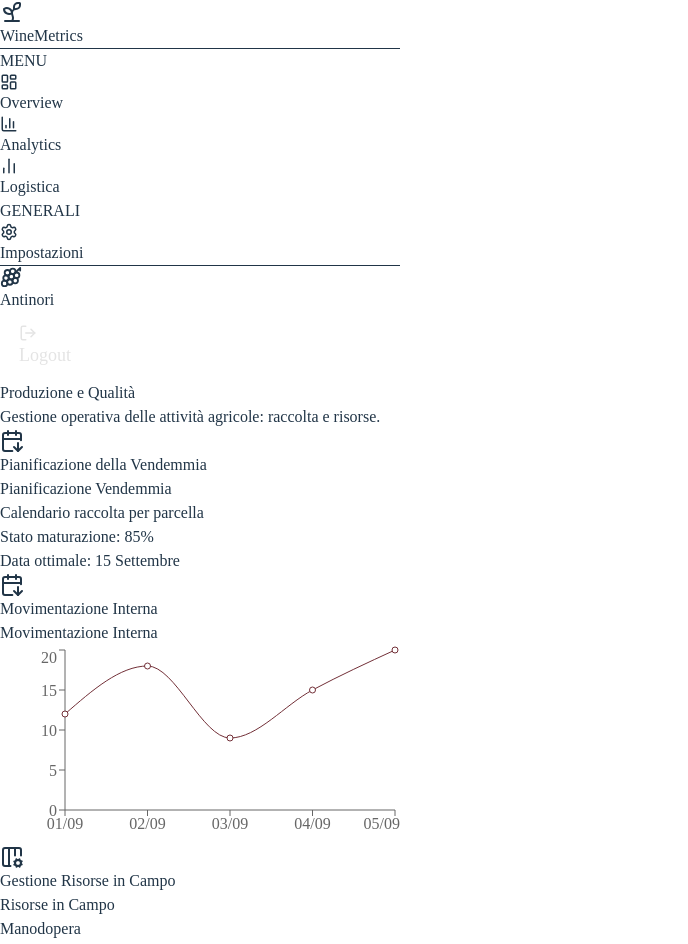
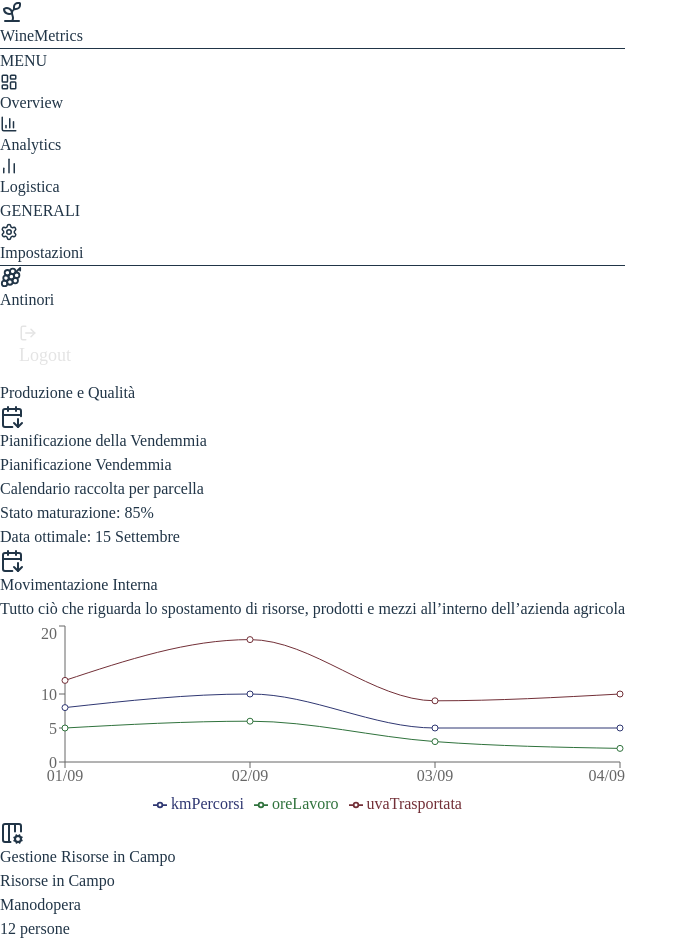
Before and after one commit to RamonaRuoppo/wine-dashboard, a React (Vite) app in the folder wine-dashboard/: page /logistic in a window 1280 px wide. Shown: the top 944 px of the page, without its empty margins (0-688 px from the left). Built offline with nearby package versions, Linux system fonts and the light colour scheme; sample sign-in values are in the browser's storage.

Commit message:
fix grafico moviementi interni

```diff
--- a/wine-dashboard/src/pages/Analytics.jsx
+++ b/wine-dashboard/src/pages/Analytics.jsx
@@ -64,7 +64,6 @@ function Analytics() {
     return (
         <div>
             <h2 className="text-3xl font-semibold mb-4">{title}</h2>
-            <p className="text-gray-500 mb-6">Qui è possibile visualizzare diversi dati e insights riguarto il tuo vigneto.</p>
             {/* Filtri */}
             <div className="flex items-center gap-3 mb-6 mt-6">
                 <ChartBar className="w-6 h-6 text-[#722F37]"></ChartBar>
--- a/wine-dashboard/src/pages/Logistic.jsx
+++ b/wine-dashboard/src/pages/Logistic.jsx
@@ -1,7 +1,7 @@
 import { CalendarArrowDown, ColumnsSettings } from "lucide-react";
 import Card from "../components/card/Card";
 import MetricCard from "../components/MetricCard";
-import { Line, LineChart, XAxis, YAxis } from "recharts";
+import { Legend, Line, LineChart, XAxis, YAxis } from "recharts";
 
 {/*
     TODO:
@@ -13,19 +13,15 @@ import { Line, LineChart, XAxis, YAxis } from "recharts";
 
 function Logistic() {
     const transportData = [
-        { giorno: "01/09", tonnellateTrasportate: 12 }, //TODO: creare simulatore
-        { giorno: "02/09", tonnellateTrasportate: 18 },
-        { giorno: "03/09", tonnellateTrasportate: 9 },
-        { giorno: "04/09", tonnellateTrasportate: 15 },
-        { giorno: "05/09", tonnellateTrasportate: 20 },
+        { giorno: "01/09", uvaTrasportata: 12, kmPercorsi: 8, oreLavoro: 5 },
+        { giorno: "02/09", uvaTrasportata: 18, kmPercorsi: 10, oreLavoro: 6 },
+        { giorno: "03/09", uvaTrasportata: 9, kmPercorsi: 5, oreLavoro: 3 },
+        { giorno: "04/09", uvaTrasportata: 10, kmPercorsi: 5, oreLavoro: 2 },
     ];
 
     return (
         <div>
             <h2 className="text-3xl font-semibold mb-6">Produzione e Qualità</h2>
-            <p className="text-gray-500 mb-6">
-                Gestione operativa delle attività agricole: raccolta e risorse.
-            </p>
 
             <div className="flex items-center gap-3 mb-6">
                 <CalendarArrowDown className="w-6 h-6 text-[#722F37]" />
@@ -43,11 +39,15 @@ function Logistic() {
                 <h2 className="text-lg font-semibold text-gray-700">Movimentazione Interna</h2>
             </div>
 
-            <Card title="Movimentazione Interna" className="mb-6">
-                <LineChart width={400} height={200} data={transportData}>
+            <Card className="mb-6">
+                <p className="text-gray-400 mb-6">Tutto ciò che riguarda lo spostamento di risorse, prodotti e mezzi all’interno dell’azienda agricola</p>
+                <LineChart width={"100%"} height={200} data={transportData}>
                     <XAxis dataKey="giorno" />
                     <YAxis />
-                    <Line type="monotone" dataKey="tonnellateTrasportate" stroke="#722F37" />
+                    <Legend/>
+                    <Line type="monotone" dataKey="uvaTrasportata" stroke="#722F37" />
+                    <Line type="monotone" dataKey="kmPercorsi" stroke="#2f3772ff" />
+                    <Line type="monotone" dataKey="oreLavoro" stroke="#2f723cff" />
                 </LineChart>
 
             </Card>
@@ -57,26 +57,30 @@ function Logistic() {
                 <h2 className="text-lg font-semibold text-gray-700">Gestione Risorse in Campo</h2>
             </div>
 
+            <div className="w-full grid grid-cols-1 lg:grid-cols-2 items-start divide-x divide-gray-200">
+
+                <div className="mb-6 pr-6">
                     <p className="text-gray-500 mb-3">
                         Risorse in Campo
                     </p>
-            <div className="mb-6 w-full grid grid-cols-1 lg:grid-cols-5 gap-6 items-start">
+                    <div className="space-y-3 items-start">
                         <MetricCard title="Manodopera" value={12} unit="persone" />
                         <MetricCard title="Macchine" value={5} unit="unità" />
                         <MetricCard title="Ore lavoro" value={48} unit="h" />
                     </div>
+                </div>
 
+                <div className="mb-6 pl-6">
                     <p className="text-gray-500 mb-3">
                         Input Agricoli
                     </p>
-            <div className="w-full grid grid-cols-1 lg:grid-cols-5 gap-6 items-start">
+                    <div className="space-y-3 items-start">
                         <MetricCard title="Irrigazione" value={1200} unit="L" />
                         <MetricCard title="Fertilizzanti" value={80} unit="kg" />
                         <MetricCard title="Trattamenti" value={3} unit="interventi" />
                     </div>
-
-
-
+                </div>
+            </div>
         </div>
     );
 }
--- a/wine-dashboard/src/pages/Settings.jsx
+++ b/wine-dashboard/src/pages/Settings.jsx
@@ -15,10 +15,7 @@ const Settings = () => {
 
     return (
         <div>
-            <h2 className="text-3xl font-semibold mb-4">Impostazioni</h2>
-            <p className="text-gray-500 text-sm mb-6">
-                Gestisci il tuo account e le preferenze dell'applicazione.
-            </p>
+            <h2 className="text-3xl font-semibold mb-6">Impostazioni</h2>
 
             <div className="flex items-center gap-3 mb-4">
                 <User className="w-5 h-5 text-[#722F37]" />
@@ -66,10 +63,11 @@ const Settings = () => {
 
             <div className="flex items-center gap-3 mb-4">
                 <Globe className="w-5 h-5 text-[#722F37]" />
-                <h2 className="text-gray-900">Parametri di Simulazione stagionale</h2>
+                <h2 className="text-gray-900">Parametri Stagionali</h2>
             </div>
 
             <div className="bg-white border border-gray-200 rounded-lg p-4 mb-6 space-y-4">
+                <h3 className="text-sm text-gray-600">Seleziona le date di inizio e fine per reimpostare i parametri della finestra stagionale.</h3>
                 <div className="w-80">
                     <label htmlFor="startDate" className="text-sm text-gray-500">Data inizio</label>
                     <input
@@ -91,11 +89,11 @@ const Settings = () => {
                     />
                 </div>
                 <button
-                    className="text-black px-4 py-2 rounded hover:bg-[#5b252c] transition disabled:opacity-50 disabled:cursor-not-allowed"
+                    className="mt-2 text-black px-4 py-2 rounded hover:bg-[#5b252c] transition disabled:opacity-50 disabled:cursor-not-allowed"
                     onClick={handleGenerateData}
                     disabled={!startDate || !endDate}
                 >
-                    Rigenera dati simulati
+                    Reimposta periodo
                 </button>
             </div>
 
```
Lines whose indentation alone changed are shown as unchanged.
